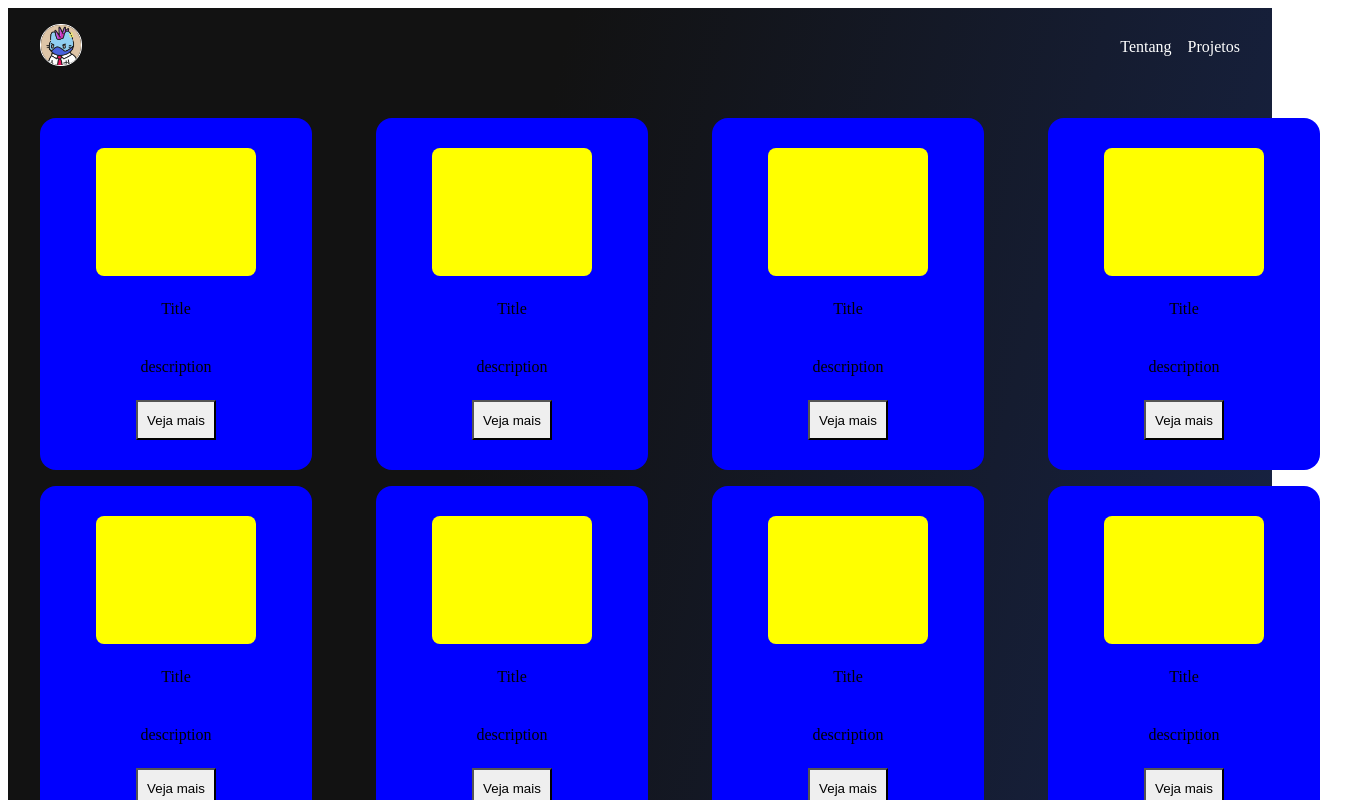
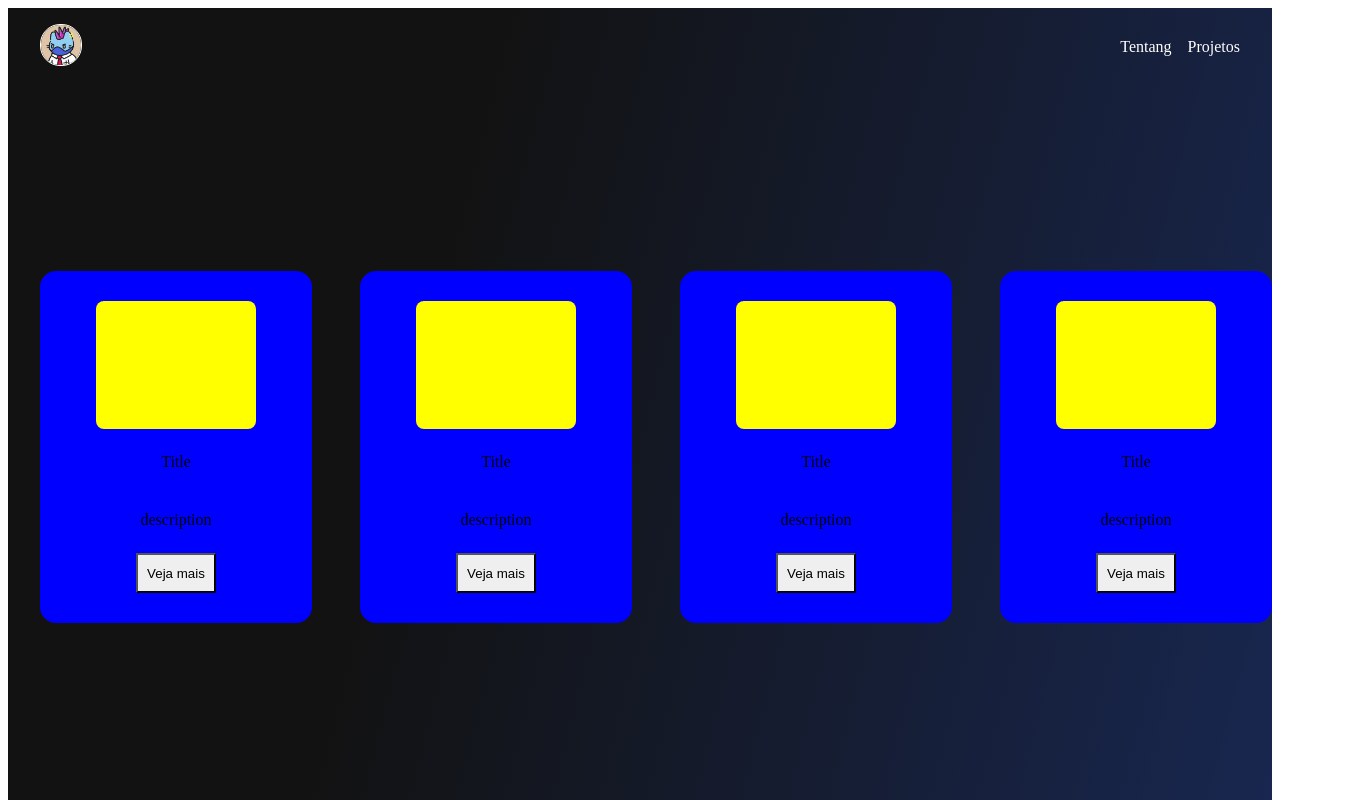
Before and after one commit to nestonzin/portfolio, a React (Vite) app: page /Projects in a window 1280 px wide. Shown: the top 800 px of the page, 1352 px wide, since content can reach past the window. Built offline with nearby package versions, Linux system fonts and the light colour scheme; the HTML template or start-up script is replaced by a standard one.

Commit message:
fix card

```diff
--- a/src/components/Card/index.tsx
+++ b/src/components/Card/index.tsx
@@ -11,11 +11,10 @@ export const Card = () => {
   return (
     <Flex
       padding={["2rem"]}
-      gap="1rem"
-      flexDirection={["column", "column", "column", "column"]}
+      gap="3rem"
+      flexDirection={["column", "column", "row", "row"]}
       alignItems={"center"}
     >
-      {" "}
       {cards.map((card) => (
         <Flex
           w={["15rem"]}
--- a/src/pages/Projects/index.tsx
+++ b/src/pages/Projects/index.tsx
@@ -1,14 +1,11 @@
 import { Flex, Text, Box, Button } from "@chakra-ui/react";
-import { Card } from "../../components/Card"
+import { Card } from "../../components/Card";
 import { DefaultLayout } from "../../_layouts/default";
 
 export const Projects = () => {
   return (
     <DefaultLayout>
-      <Flex flexDirection={["column", "column", "column", "row"]} m="auto">
-        <Card />
-        <Card />
-        <Card />
+      <Flex flexDirection={["column", "column", "row", "row"]} m="auto">
         <Card />
       </Flex>
     </DefaultLayout>
```
